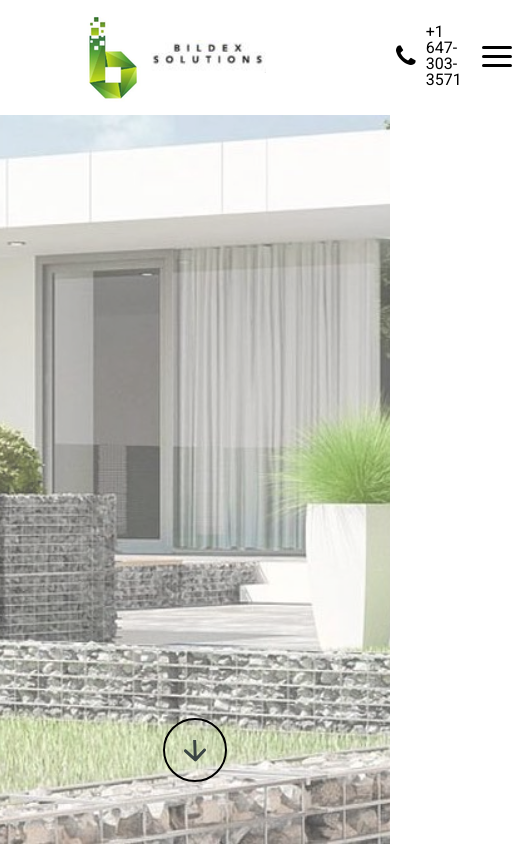
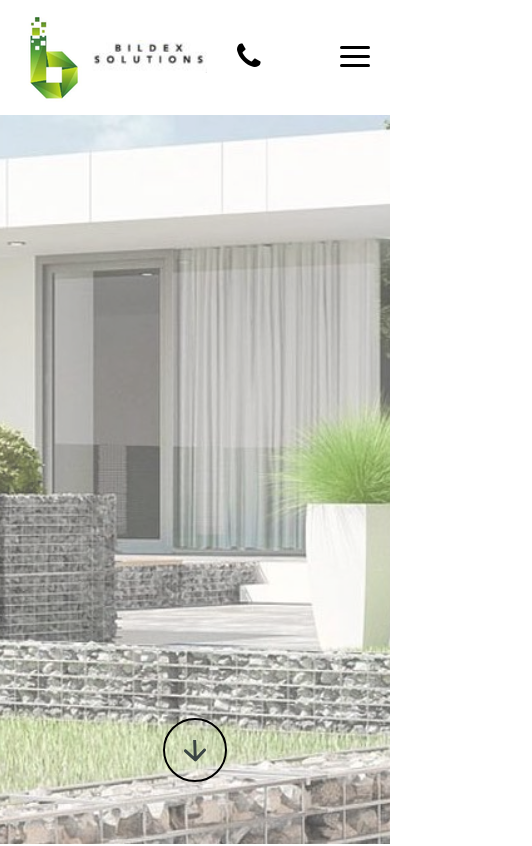
Before and after one commit to ArtemUholkov/bildexsolutions, a plain HTML site: page index.html in a window 390 px wide. Shown: the top 846 px of the page, 532 px wide, since content can reach past the window. Drawn offline with Linux system fonts and the light colour scheme.

Commit message:
header with medias

```diff
--- a/css/common.css
+++ b/css/common.css
@@ -146,3 +146,13 @@ body {
   margin: 0 auto;
 }
 /*COMMONT STYLES END*/
+@media (max-width: 1160px) {
+  .container {
+    width: 95%;
+  }
+}
+@media (max-width: 540px) {
+  .container {
+    width: 100%;
+  }
+}
--- a/css/header.css
+++ b/css/header.css
@@ -358,3 +358,24 @@ h1 {
     display: none;
   }
 }
+@media (max-width: 760px) {
+  .phone_call {
+    margin-left: 20px;
+  }
+}
+@media (max-width: 525px) {
+  .phone_text {
+    display: none;
+  }
+  .phone_number_icon {
+    font-size: 30px;
+  }
+  .phone_call {
+    flex: auto;
+  }
+}
+@media (max-width: 400px) {
+  .logo_wrapper {
+    padding: 10px 10px;
+  }
+}
```
